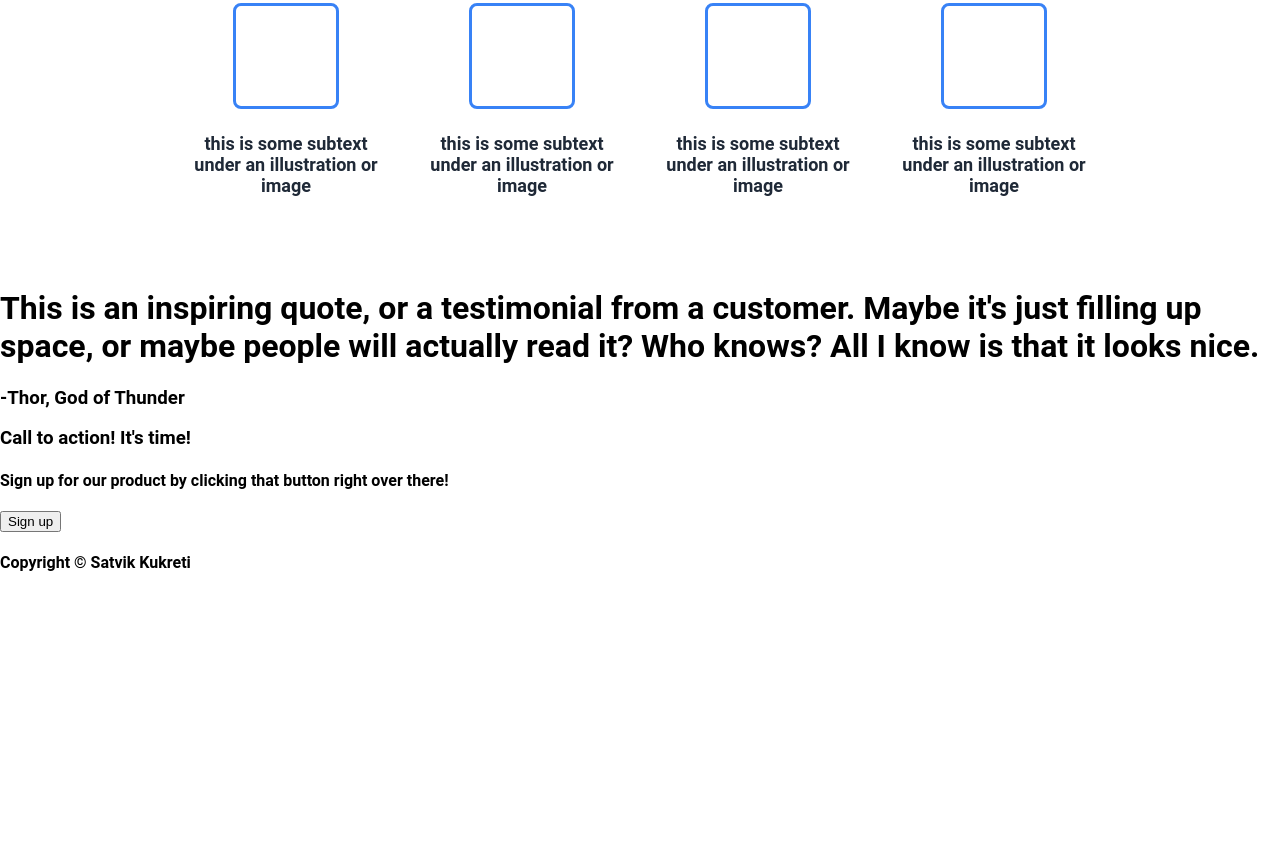
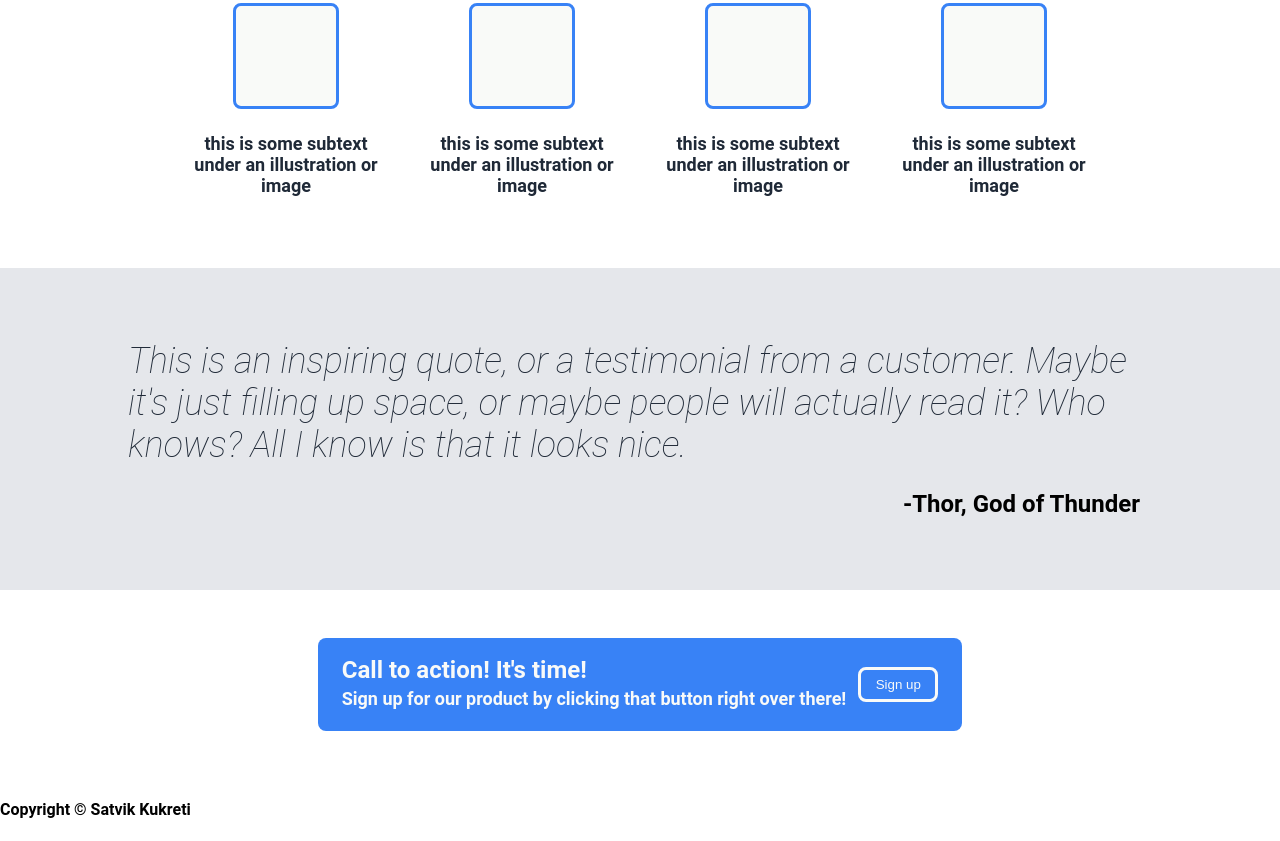
Before and after one commit to satkukreti/odin-landing-page, a plain HTML site: page index.html in a window 1280 px wide. Shown: the part 558-1399 px from the top of the page. Before the commit the page ends 1152 px from the top, so only its background shows below. Drawn offline with Linux system fonts and the light colour scheme.

Commit message:
added quote and end features

```diff
--- a/index.html
+++ b/index.html
@@ -55,7 +55,7 @@
         </div>
       </div>
     </div>
-    <div>
+    <div class="quote">
       <h1>
         This is an inspiring quote, or a testimonial from a customer. Maybe it's
         just filling up space, or maybe people will actually read it? Who knows?
@@ -63,10 +63,16 @@
       </h1>
       <h3>-Thor, God of Thunder</h3>
     </div>
-    <div>
-      <h3>Call to action! It's time!</h3>
-      <h4>Sign up for our product by clicking that button right over there!</h4>
-      <button>Sign up</button>
+    <div class="end">
+      <div class="box">
+        <div class="box-text">
+          <h3>Call to action! It's time!</h3>
+          <h4>
+            Sign up for our product by clicking that button right over there!
+          </h4>
+        </div>
+        <div class="box-button"><button>Sign up</button></div>
+      </div>
     </div>
     <footer>
       <h4>Copyright &copy Satvik Kukreti</h4>
--- a/styles.css
+++ b/styles.css
@@ -135,7 +135,7 @@ header {
 .bucket div {
   border: 3px solid #3882f6;
   border-radius: 8px;
-  background-color: white;
+  background-color: #f9faf8;
 }
 
 .bucket h4 {
@@ -143,3 +143,84 @@ header {
   color: #1f2937;
   font-size: 18px;
 }
+
+.quote {
+  background-color: #e5e7eb;
+  padding-left: 10vw;
+  padding-right: 10vw;
+  padding-top: 48px;
+  padding-bottom: 48px;
+}
+
+.quote h1 {
+  font-size: 36px;
+  color: #1f2937;
+  font-weight: lighter;
+  font-style: italic;
+}
+
+.quote h3 {
+  font-size: 24px;
+  text-align: right;
+  margin-right: 12px;
+}
+
+.end {
+  display: flex;
+  justify-content: center;
+  align-items: center;
+  padding-left: 8vw;
+  padding-right: 8vw;
+  padding-top: 48px;
+  padding-bottom: 48px;
+}
+
+.box {
+  background-color: #3882f6;
+  border-radius: 8px;
+  display: flex;
+  flex-wrap: wrap;
+}
+
+.box-text {
+  padding-left: 24px;
+  padding-right: 0px;
+  padding-top: 0px;
+  padding-bottom: 0px;
+}
+
+.box-text h3 {
+  color: #f9faf8;
+  padding-top: 18px;
+  margin-top: 0px;
+  margin-bottom: 4px;
+  font-size: 24px;
+}
+
+.box-text h4 {
+  color: #f9faf8;
+  margin-top: 4px;
+  padding-bottom: 22px;
+  margin-bottom: 0px;
+  font-size: 18px;
+}
+
+.box-button {
+  display: flex;
+  flex-shrink: 0;
+  padding-top: 12px;
+  padding-bottom: 12px;
+  padding-left: 12px;
+  padding-right: 24px;
+  justify-content: center;
+  align-items: center;
+}
+
+.box-button button {
+  width: 80px;
+  height: 35px;
+  border: 3px solid #f9faf8;
+  border-radius: 8px;
+  background-color: #3882f6;
+  color: #f9faf8;
+}
```
